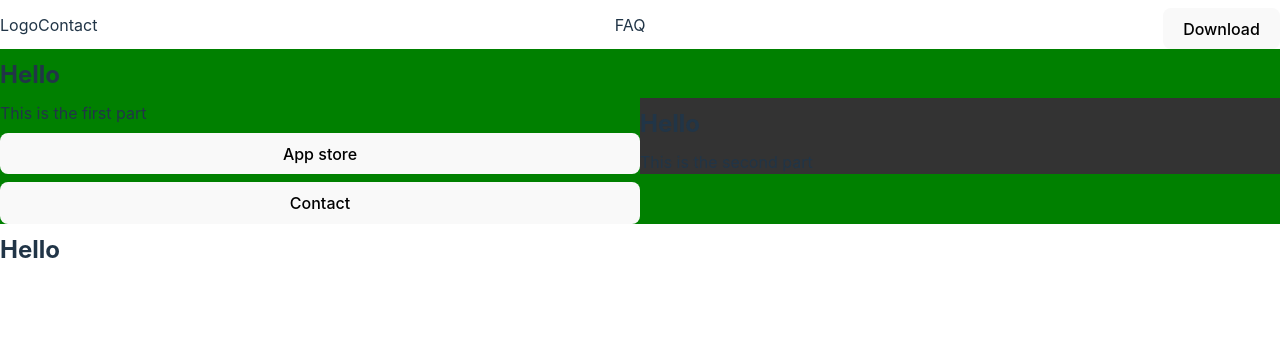
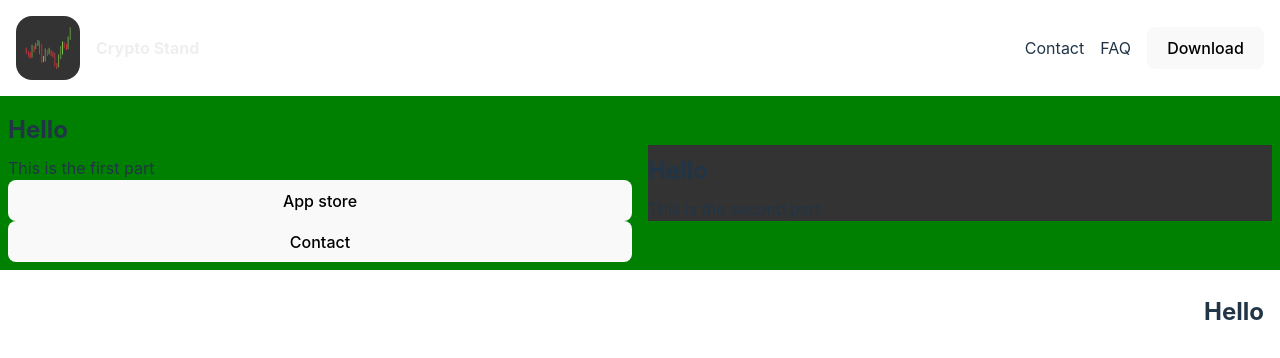
Before and after one commit to adamrd231/cryptoStand-site, a React (Vite) app: page / in a window 1280 px wide. Shown: the top 358 px of the page. Built offline with nearby package versions, Linux system fonts and the light colour scheme.

Commit message:
Add logo to menu, continue adjusting layout and adding options for containers to have parameters

```diff
--- a/src/App.css
+++ b/src/App.css
@@ -17,5 +17,5 @@ p {
 }
 
 button {
-  margin-top: 0.5rem;
+
 }
--- a/src/Components/Layouts.jsx
+++ b/src/Components/Layouts.jsx
@@ -8,15 +8,19 @@ const Container = styled.div`
 
   min-height: 100vh;
   width: 100%;
+  box-sizing: border-box;
 `;
 
 const RowContainer = styled.div`
   display: flex;
   flex-direction: row;
-  justify-content: space-between;
+  justify-content: ${ props => props.justify ? props.justify : 'flex-end' };
   align-items: center;
   width: 100%;
   background: ${ props => props.background ? props.background : 'transparent' };
+  gap: 1rem;
+  padding: 0.5rem;
+  box-sizing: border-box;
 `;
 
 const ColumnContainer = styled.div`
--- a/src/Views/Menu.jsx
+++ b/src/Views/Menu.jsx
@@ -1,5 +1,20 @@
 import styled from "@emotion/styled";
 import { RowContainer } from "../Components/Layouts";
+import LogoImage from '../assets/CryptoLogo.png'
+
+const Logo = styled.img`
+  height: 3rem;
+  width: 3rem;
+  background: #333;
+  border-radius: 1rem;
+  padding: 0.5rem;
+`;
+
+const LogoTitle = styled.h2`
+  font-weight: 700;
+  font-size: 1rem;
+  color: #efefef;
+`;
 
 const MenuItem = styled.div`
 
@@ -8,9 +23,10 @@ const MenuItem = styled.div`
 function Menu() {
   return (
     <RowContainer>
-      <div>
-        <MenuItem>Logo</MenuItem>
-      </div>
+      <RowContainer justify='flex-start'>
+         <Logo src={LogoImage}></Logo>
+         <LogoTitle>Crypto Stand</LogoTitle>
+      </RowContainer>
       <RowContainer>
         <MenuItem>Contact</MenuItem>
         <MenuItem>FAQ</MenuItem>
```
Also changed, not shown: src/assets/CryptoLogo.png (added).
